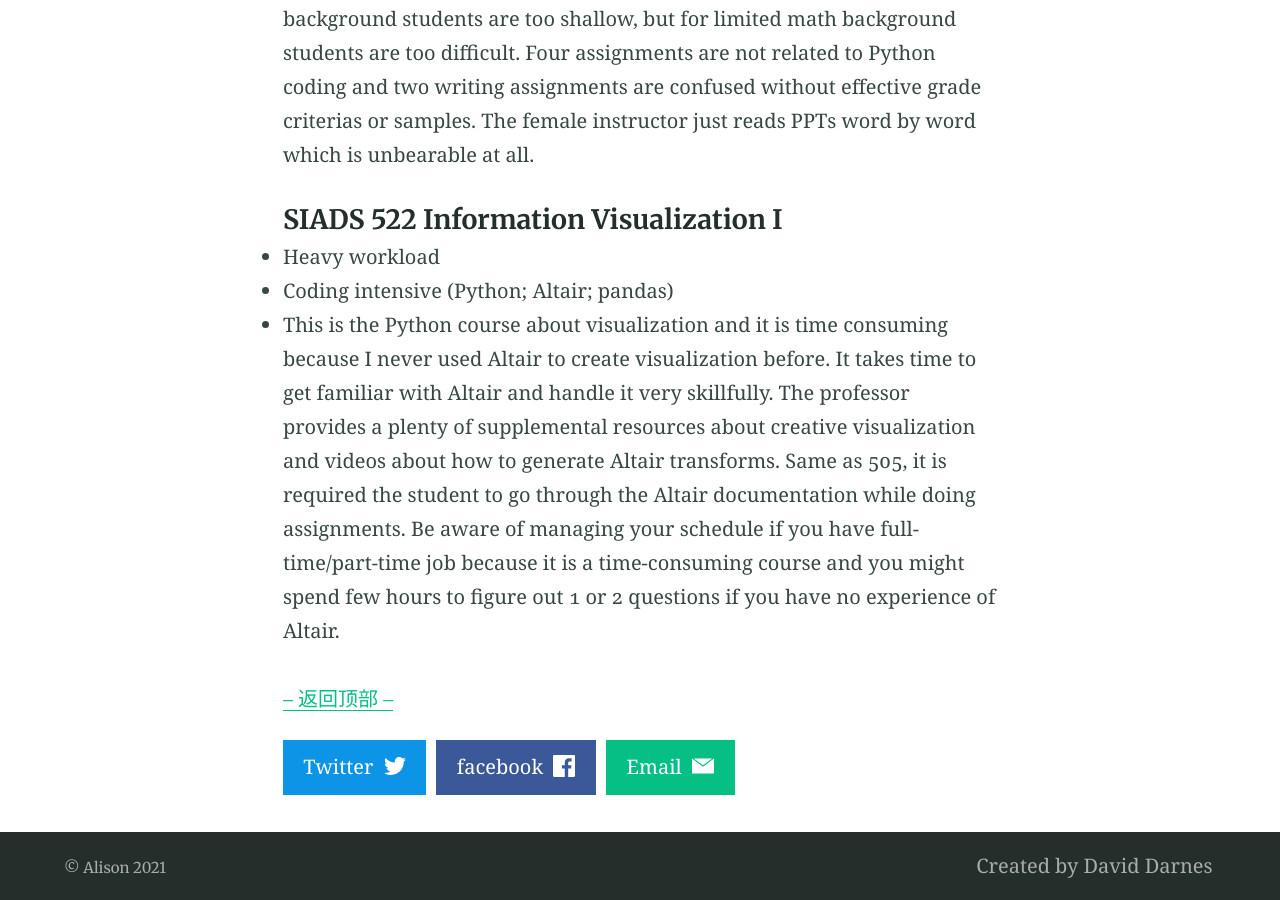
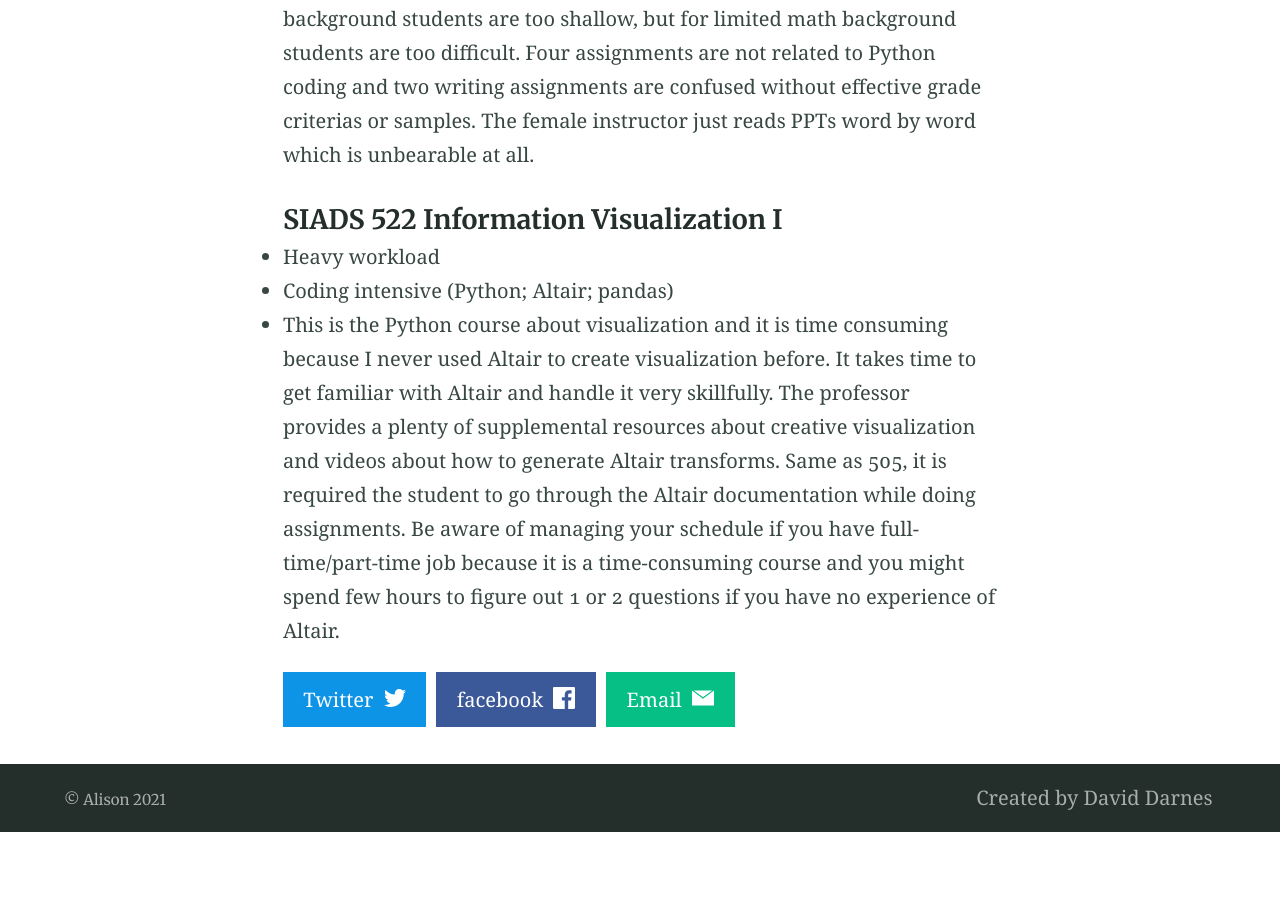
Before and after one commit to alisongh/alisongh.github.io, a Jekyll site: the page built from _posts/2021-03-09-about-me-and-MADS.md, in a window 1280 px wide and 900 px high, scrolled down 3475 px. Built offline with Jekyll 4.4.1, drawn with Linux system fonts in a browser that asks for light colours; after the commit the page ends 4307 px from its top, so only the background shows below that.

Commit message:
Update 2021-03-09-about-me-and-MADS.md

```diff
--- a/_posts/2021-03-09-about-me-and-MADS.md
+++ b/_posts/2021-03-09-about-me-and-MADS.md
@@ -49,5 +49,3 @@ _B.S. in Entrepreneurship, 2015_
 * Heavy workload
 * Coding intensive (Python; Altair; pandas)
 * This is the Python course about visualization and it is time consuming because I never used Altair to create visualization before. It takes time to get familiar with Altair and handle it very skillfully. The professor provides a plenty of supplemental resources about creative visualization and videos about how to generate Altair transforms. Same as 505, it is required the student to go through the Altair documentation while doing assignments. Be aware of managing your schedule if you have full-time/part-time job because it is a time-consuming course and you might spend few hours to figure out 1 or 2 questions if you have no experience of Altair.
-
-<a href="javascript:scroll(0,0)">-- 返回顶部 --</a>
```
